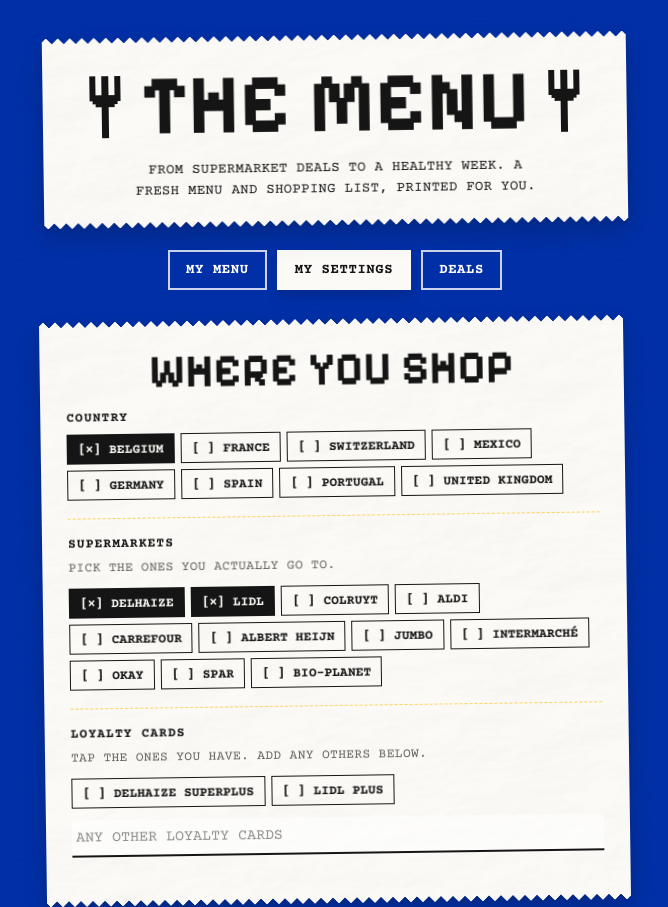
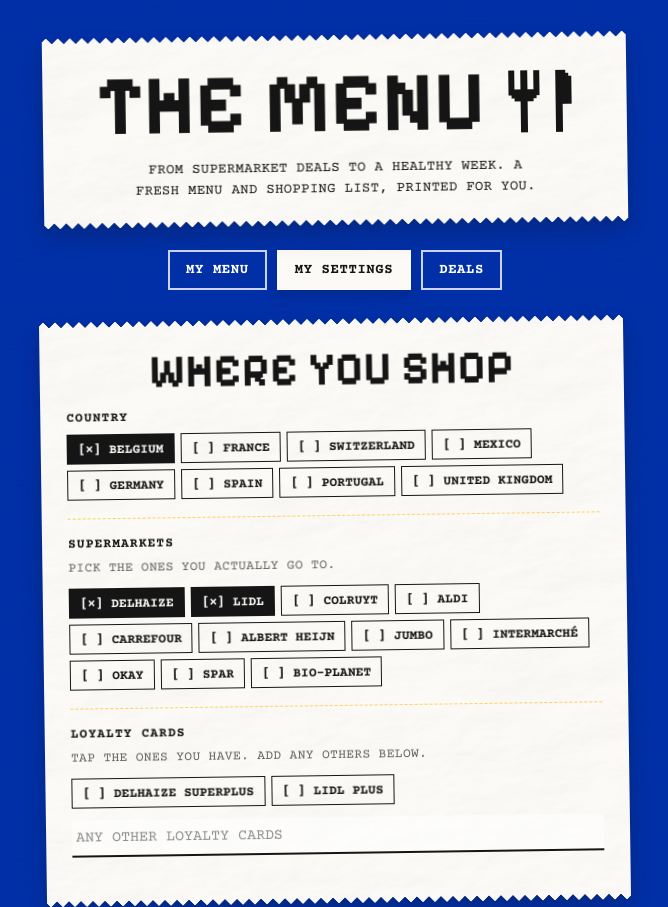
Before and after one commit to alixgibhub/the-menu, a website with bundled scripts: page public/index.html in a window 1280 px wide. Shown: the top 907 px of the page, without its empty margins (305-973 px from the left). Built offline with nearby package versions, Linux system fonts and the light colour scheme; files whose address does not match are found by name.

Commit message:
Knife and fork together after the title
Co-Authored-By: Claude Opus 5.5 <noreply@anthropic.com>
Claude-Session: https://claude.ai/code/session_01Df2DMxCQwwW2bAftPLGsx8

```diff
--- a/public/index.html
+++ b/public/index.html
@@ -17,7 +17,7 @@
 <div class="wrap">
 
   <header class="card receipt hero">
-    <h1><svg class="fork" viewBox="0 0 10 20" aria-hidden="true" shape-rendering="crispEdges"><path d="M0 0h2v6h2V0h2v6h2V0h2v8H9v1H8v1H6v10H4V10H2V9H1V8H0z"/></svg><span>The Menu</span><svg class="fork" viewBox="0 0 10 20" aria-hidden="true" shape-rendering="crispEdges"><path d="M0 0h2v6h2V0h2v6h2V0h2v8H9v1H8v1H6v10H4V10H2V9H1V8H0z"/></svg></h1>
+    <h1><span>The Menu</span><span class="cutlery"><svg class="fork" viewBox="0 0 10 20" aria-hidden="true" shape-rendering="crispEdges"><path d="M0 0h2v6h2V0h2v6h2V0h2v8H9v1H8v1H6v10H4V10H2V9H1V8H0z"/></svg><svg class="fork" viewBox="0 0 10 20" aria-hidden="true" shape-rendering="crispEdges"><path d="M4 0H7V1H8V2H9V11H6V20H4Z"/></svg></span></h1>
     <p class="intro">From supermarket deals to a healthy week. A fresh menu and shopping list, printed for you.</p>
   </header>
 
--- a/public/style.css
+++ b/public/style.css
@@ -237,3 +237,6 @@ h1 .fork{height:.74em;width:auto;flex:none;fill:currentColor}
 /* chef's tip under each key ingredient, in Klein blue */
 .pick .tip{color:var(--blue);font-size:14px;margin-top:4px}
 .pick .tip::before{content:none}
+
+/* knife and fork after the title */
+h1 .cutlery{display:inline-flex;align-items:center;gap:.04em;margin-left:.06em}
```
